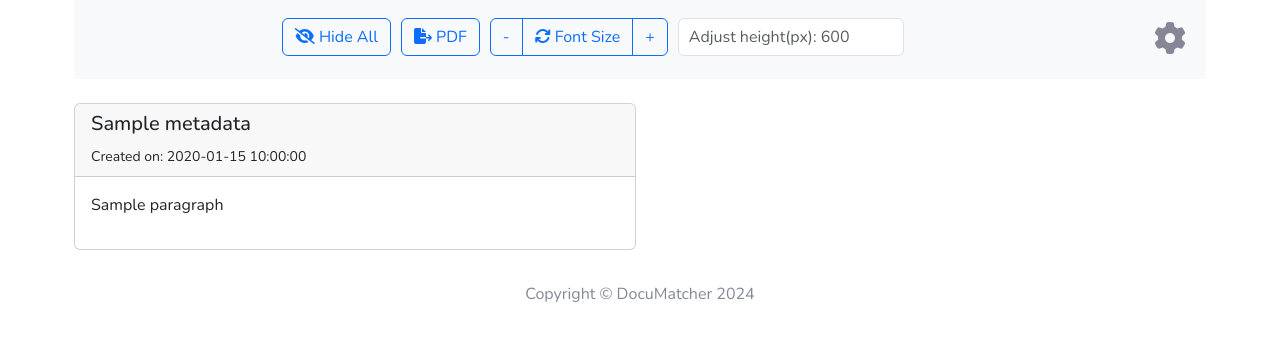
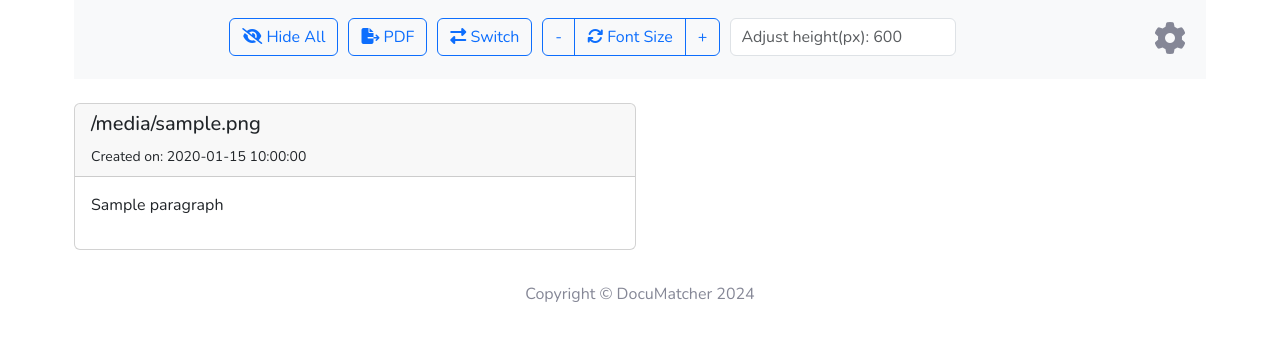
Before and after one commit to normit581/cits3200-proj, a Flask app: template app/templates/visualise.html in a window 1280 px wide. Shown: the part 96-437 px from the top of the page. Run offline with Flask 3, Linux system fonts and the light colour scheme; the template is opened without the code that fills it: most values are stand-ins (such as "Sample title", 1, 10 or a date in 2020).

Commit message:
replace visualise dummy data
- replace dummy data in visualise results
- add switch buttton for the ease of switch position of two docx

```diff
--- a/app/routes.py
+++ b/app/routes.py
@@ -32,25 +32,6 @@ dummy_json_result = {
         {"filename": "doc4Student", "value": 0.000, "count":3}
     ]
 }
-
-dummy_visualise_result = [
-    {
-        'file_name': 'doc1Student',
-        'metadata': {
-            'title': 'doc1',
-            'created': datetime.datetime.now(),
-            'paragraphs': ['This is text from doc1Student', 'I got another text']*30
-        }
-    },
-    {
-        'file_name': 'doc2Student',
-        'metadata': {
-            'title': 'doc2',
-            'created': datetime.datetime.now(),
-            'paragraphs': ['This is text from doc2Student', 'I now presented out']*50
-        }
-    }
-]
 
 @app.route('/', methods=['GET'])
 @app.route('/home', methods=['GET', 'POST'])
@@ -148,7 +129,7 @@ def visualise():
                 })
                 print('metadata list:', metadata_list)
 
-                return render_template('visualise.html', results=dummy_visualise_result, similarity=similarity, metadata_list=metadata_list)
+                return render_template('visualise.html', similarity=similarity, metadata_list=metadata_list)
 
             ## make loop for combinations to main file
             else:
--- a/app/static/js/visualise.js
+++ b/app/static/js/visualise.js
@@ -24,8 +24,11 @@ function rsidHideAll(btn) {
     }
 }
 
-function rsid_unhide_all() {
-    document.querySelectorAll('.card-body p').forEach(p => p.style.display = 'block');
+function switchVisualiseDocx(){
+    const $visualiseDocxs = $('#visualise-result-container > .row > div')
+    const firstDocx = $visualiseDocxs[0]
+    const secondDocx = $visualiseDocxs[1]
+    $(firstDocx).insertAfter($(secondDocx));
 }
 
 function adjustFontSize() {
--- a/app/templates/visualise.html
+++ b/app/templates/visualise.html
@@ -29,6 +29,11 @@
             <i class="fa-solid fa-file-export"></i> PDF
           </button>
         </div>
+        <div class="col-auto my-2">
+          <button type="button" class="btn btn-outline-primary" onclick="switchVisualiseDocx()">
+            <i class="fa-solid fa-right-left"></i> Switch
+          </button>
+        </div>
         <div class="col-auto my-2 btn-group" role="group" aria-label="Font size adjustment">
             <button class="btn btn-outline-primary" id="decrease-btn" type="button" onclick="decreaseFontSize()">-</button>
             <button class="btn btn-outline-primary" type="button" onclick="resetFontSize()">
@@ -51,11 +56,11 @@
 
 <div class="container" id="visualise-result-container">
   <div class="row mt-4">
-      {% for document in results %}
+      {% for document in metadata_list %}
         <div class="col-6 ps-1 pe-1">
             <div class="card">
                 <div class="card-header">
-                    <h5>{{ document.metadata.title }}</h5>
+                    <h5>{{ document.file_name }}</h5>
                     <small>Created on: {{ document.metadata.created.strftime('%Y-%m-%d %H:%M:%S') }}</small>
                 </div>
                 <div class="card-body" style="overflow-y: auto;" id="card-body-{{ loop.index }}">
```
